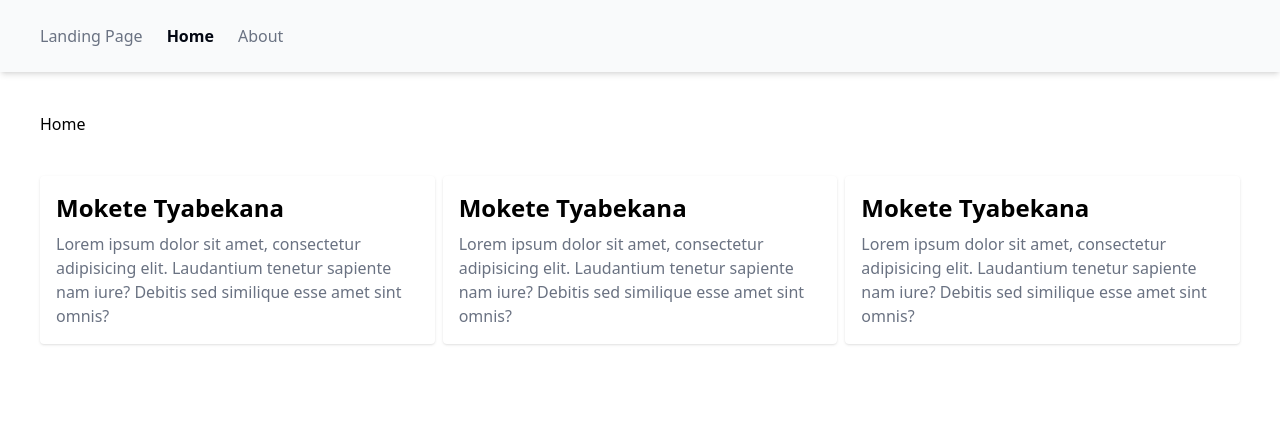
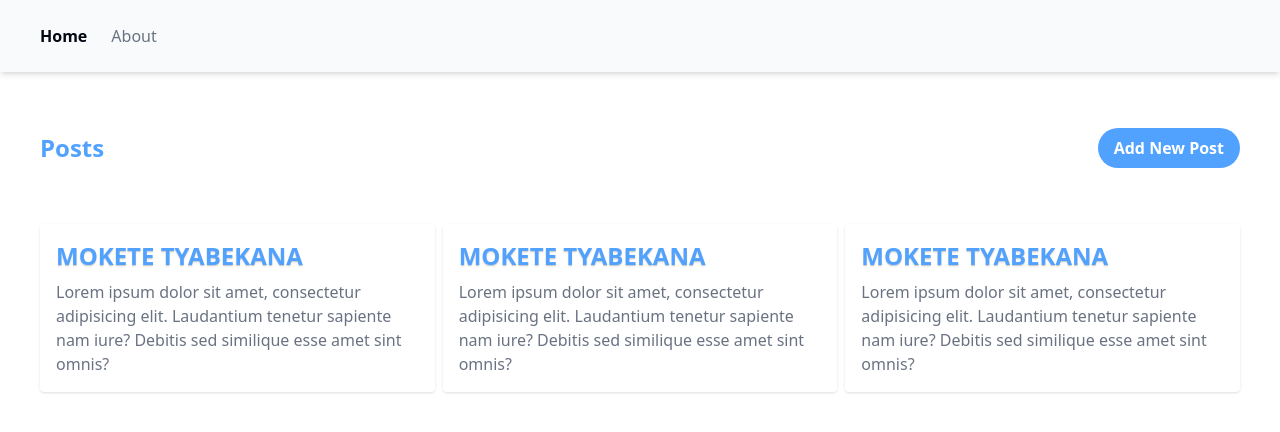
Before and after one commit to MoketeTyabekana/alx-project-0x02-setup, a Next.js app in the folder alx-project-0x02/: page /home in a window 1280 px wide. Shown: the top 432 px of the page. Built offline with nearby package versions, Linux system fonts and the light colour scheme.

Commit message:
Created a reusable button component that takes the title and click event valeu, also created an interface for the button Props and form props.

```diff
--- /dev/null
+++ b/alx-project-0x02/components/common/Button.tsx
@@ -0,0 +1,14 @@
+import { ButtonProps } from "@/interfaces";
+
+
+const Button: React.FC<ButtonProps> = ({title,onClick}) => {
+  return (
+    <>
+      <button onClick={onClick} className="px-4 py-2 bg-blue-400 text-white font-bold rounded-full hover:bg-blue-600 ease-in-out 0.6s">
+        {title}
+      </button>
+    </>
+  );
+};
+
+export default Button;
--- a/alx-project-0x02/components/common/Card.tsx
+++ b/alx-project-0x02/components/common/Card.tsx
@@ -3,7 +3,7 @@ import { type CardProps } from "@/interfaces";
 const Card:React.FC<CardProps>=({title,content})=>{
     return(
         <div className="p-4 shadow-sm rounded-sm">
-          <h1 className="text-2xl font-bold mb-2">{title}</h1>
+          <h1 className="text-2xl font-bold mb-2 text-shadow-sm text-blue-400 uppercase">{title}</h1>
           <p className="text-gray-500">{content}</p>
         </div>
     )
--- /dev/null
+++ b/alx-project-0x02/components/common/PostModal.tsx
@@ -0,0 +1,11 @@
+const PostModal: React.FC = () => {
+  return (
+    <div className="w-1/3">
+      <form action="">
+        <h1>Form Modal</h1>
+      </form>
+    </div>
+  );
+};
+
+export default PostModal;
--- a/alx-project-0x02/components/layout/Header.tsx
+++ b/alx-project-0x02/components/layout/Header.tsx
@@ -14,9 +14,6 @@ const Header: React.FC = () => {
     <header className="w-full bg-gray-50 shadow-md">
       <nav className=" px-10 py-6 flex items-center justify-between">
         <div className="space-x-6">
-          <Link href="/" className={isActive("/")}>
-            Landing Page
-          </Link>
           <Link href="/home" className={isActive("/home")}>
             Home
           </Link>
--- a/alx-project-0x02/interfaces/index.ts
+++ b/alx-project-0x02/interfaces/index.ts
@@ -4,3 +4,8 @@ export interface CardProps{
    title: string,
    content: string,
 }
+
+export interface ButtonProps {
+  title: string;
+  onClick: () => void;
+}
--- a/alx-project-0x02/pages/home.tsx
+++ b/alx-project-0x02/pages/home.tsx
@@ -1,11 +1,31 @@
 import React from "react";
+import { useState } from "react";
 import Card from "@/components/common/Card";
+import Button from "@/components/common/Button";
+import PostModal from "@/components/common/PostModal";
+
 
 const Home: React.FC = () => {
+
+    const[isModalOpen,setModalOpen]=useState(false);
+
+
+     const handleOpenModal=()=>{
+     setModalOpen(true);
+ }
+
   return (
+
     <main>
       <section>
-        <h1>Home</h1>
+       <div className="flex justify-between items-center py-4 ">
+         <h1 className="text-2xl text-blue-400 font-bold">Posts</h1>
+         <Button
+          title="Add New Post"
+         onClick={handleOpenModal}
+
+         />
+       </div>
         <div className="grid grid-cols-3 justify-between gap-2 mt-10">
              <Card
              title="Mokete Tyabekana"
```
